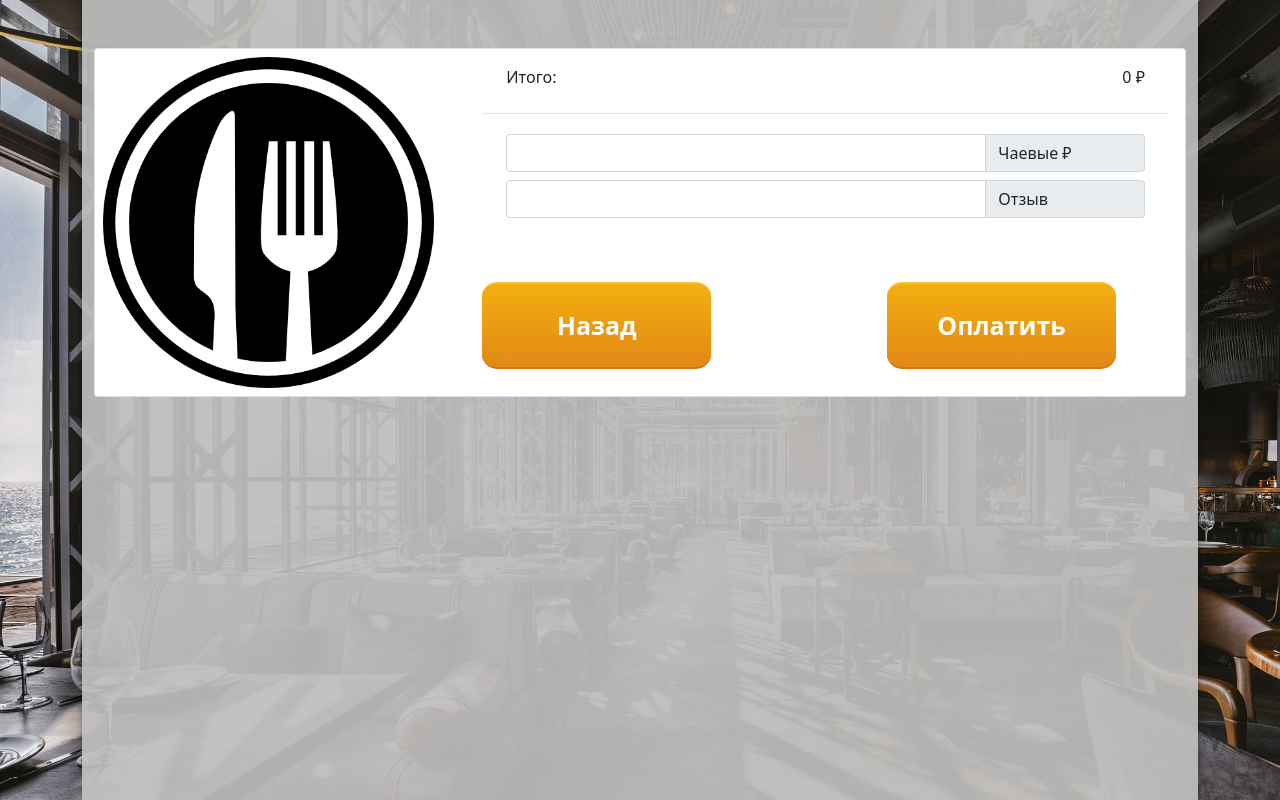
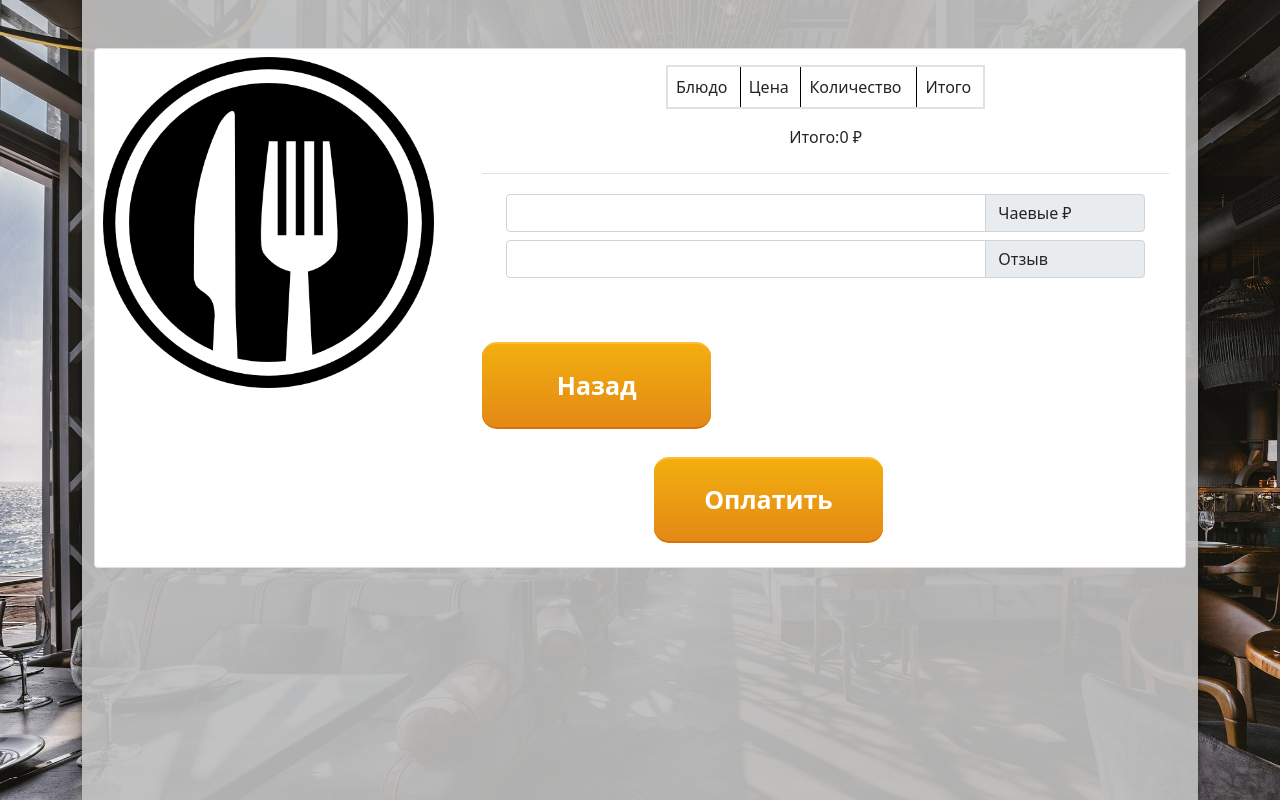
Before and after one commit to R-36/bonch-hack, a Flask app: page /pay in a window 1280 px wide. Run offline with Flask 2, Linux system fonts and the light colour scheme.

Commit message:
rebuild button pay

```diff
--- a/app.py
+++ b/app.py
@@ -184,17 +184,20 @@ def pay():
                                  'Соус Барбекю, бекон, курица, красный лук, сладкий перец, грибы, сыр моцарелла, жареный лук']}
 
     sum_pizza = 0
+    order_list = {}
+
     for pizza in menu_elements:
         if request.cookies.get(pizza):
+            order_list[menu_elements[pizza][1]] = [int(menu_elements[pizza][2]), int(request.cookies.get(pizza))]
             sum_pizza += int(menu_elements[pizza][2]) * int(request.cookies.get(pizza))
 
     if request.method == 'POST':
         print(request.form['paybtn'])
         if request.form['paybtn'] == "Pay":
-            res = make_response(render_template('pay_page.html', sum_pizza="0"))
+            res = make_response(render_template('pay_page.html', sum_pizza="0", order_list={}))
             for pizza in menu_elements:
                 if request.cookies.get(pizza):
                     res.set_cookie(pizza, '0', max_age=0)
             return res
 
-    return render_template('pay_page.html', sum_pizza=str(sum_pizza))
+    return render_template('pay_page.html', sum_pizza=str(sum_pizza), order_list=order_list)
--- a/templates/menu_page.html
+++ b/templates/menu_page.html
@@ -16,13 +16,8 @@
                         <h4 class="card-title">{{ menu_elements[card][2] + ' Р' }}</h4>
                         <p class="card-text">{{ menu_elements[card][3] }}</p>
                         <form method="post">
-<<<<<<< HEAD
-                            <div class="input-group col-2">
-                                <a type="submit" name="orderbtn" class="btn btn-outline-secondary button24" value={{ card }}>Добавить</a>
-=======
                             <div class="input-group">
                                 <button type="submit" name="orderbtn" class="btn btn-outline-secondary button24" value={{ card }}>Заказать</button>
->>>>>>> a7a35cf8de89a63b0268ea9ed479d1ee03aadda4
                             </div>
                         </form>
                     </div>
--- a/templates/pay_page.html
+++ b/templates/pay_page.html
@@ -12,15 +12,38 @@
                     <div class="card-body h-100">
 
                         <div class="container d-flex flex-wrap justify-content-between" >
-                                <span>Итого: </span>
-                                <span>{{ sum_pizza + ' ₽'}}</span>
+                                <div class="table-box col-6 offset-3">
+                                    <table class="table col-7">
+                                        <tbody>
+                                            <tr>
+                                                <td class="table-element">Блюдо</td>
+                                                <td class="table-element">Цена</td>
+                                                <td class="table-element">Количество</td>
+                                                <td class="table-element">Итого</td>
+                                            </tr>
+                                            {% for pos in order_list %}
+                                                <tr>
+                                                    <td class="table-element">{{ pos }}</td>
+                                                    <td class="table-element">{{ order_list[pos][0] }}</td>
+                                                    <td class="table-element">{{ order_list[pos][1] }}</td>
+                                                    <td class="table-element">{{ order_list[pos][1] * order_list[pos][0] }}</td>
+                                                </tr>
+                                            {% endfor %}
+                                        </tbody>
+                                    </table>
+                                </div>
+                        </div>
+
+                        <div class="d-flex justify-content-center">
+                            <span>Итого: </span>
+                            <span>{{ sum_pizza + ' ₽'}}</span>
                         </div>
 
 
                         <div class="container d-flex flex-wrap justify-content-between align-items-center py-3 my-4 border-top">
 
                             <div class="input-group my-1">
-                                <input aria-label="Dollar amount (with dot and two decimal places)" class="form-control" type="number">
+                                <input aria-label="" class="form-control" type="number">
                                 <span class="input-group-text w-25">Чаевые ₽</span>
                             </div>
 
@@ -29,14 +52,17 @@
                                 <span class="input-group-text w-25">Отзыв</span>
                             </div>
 
-                            <form method="post">
-                                <div class="input-group my-2">
-                                </div>
-                            </form>
+
 
                         </div>
                         <a href="/resto" class="button24 col-4 align-self-center menu_button">Назад</a>
-                        <a href="/resto" class="button24 col-4 align-self-center offset-3 menu_button">Оплатить</a>
+                        <form method="post">
+                                <div class="input-group my-2">
+
+                                    <button type="submit" name="paybtn" value="Pay" class="button24 col-4 align-self-center offset-3 menu_button">Оплатить</button>
+                                </div>
+                        </form>
+
 
                     </div>
                 </div>
```
